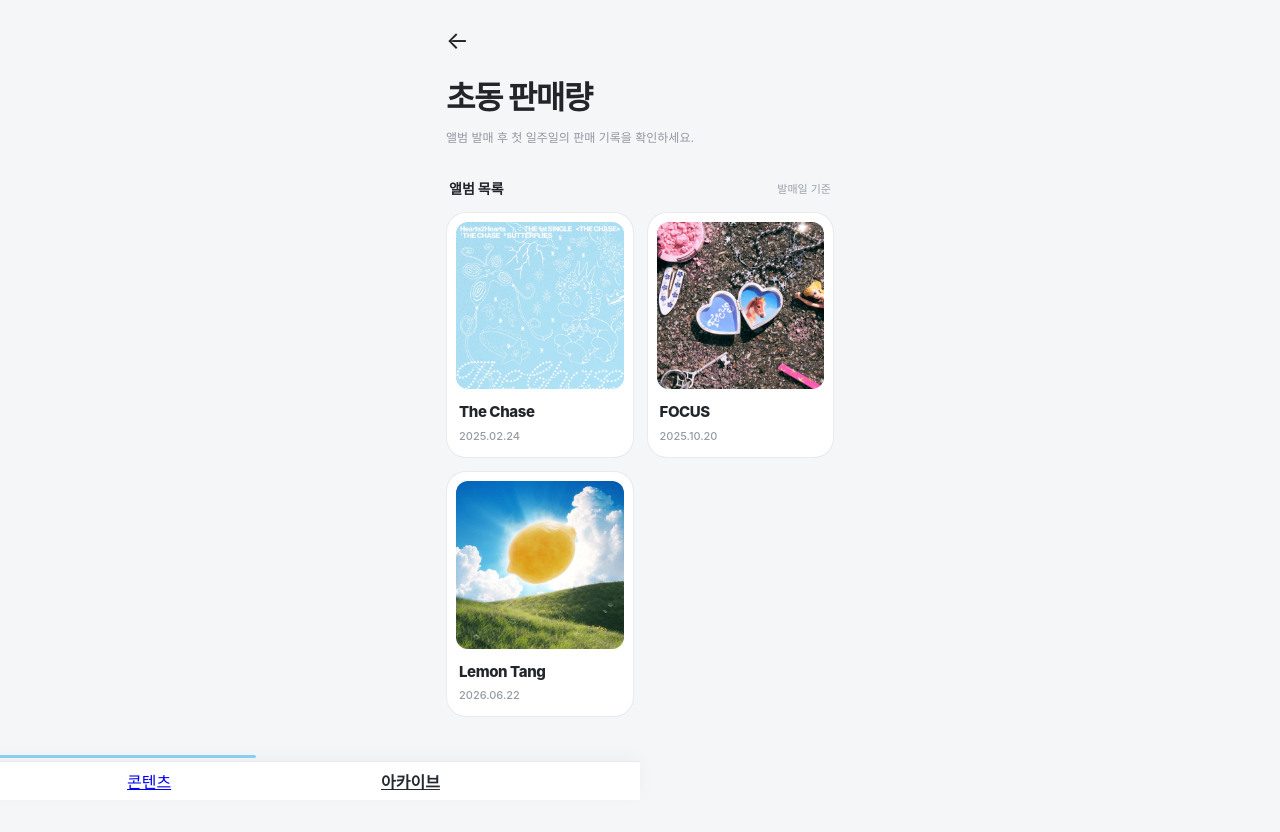
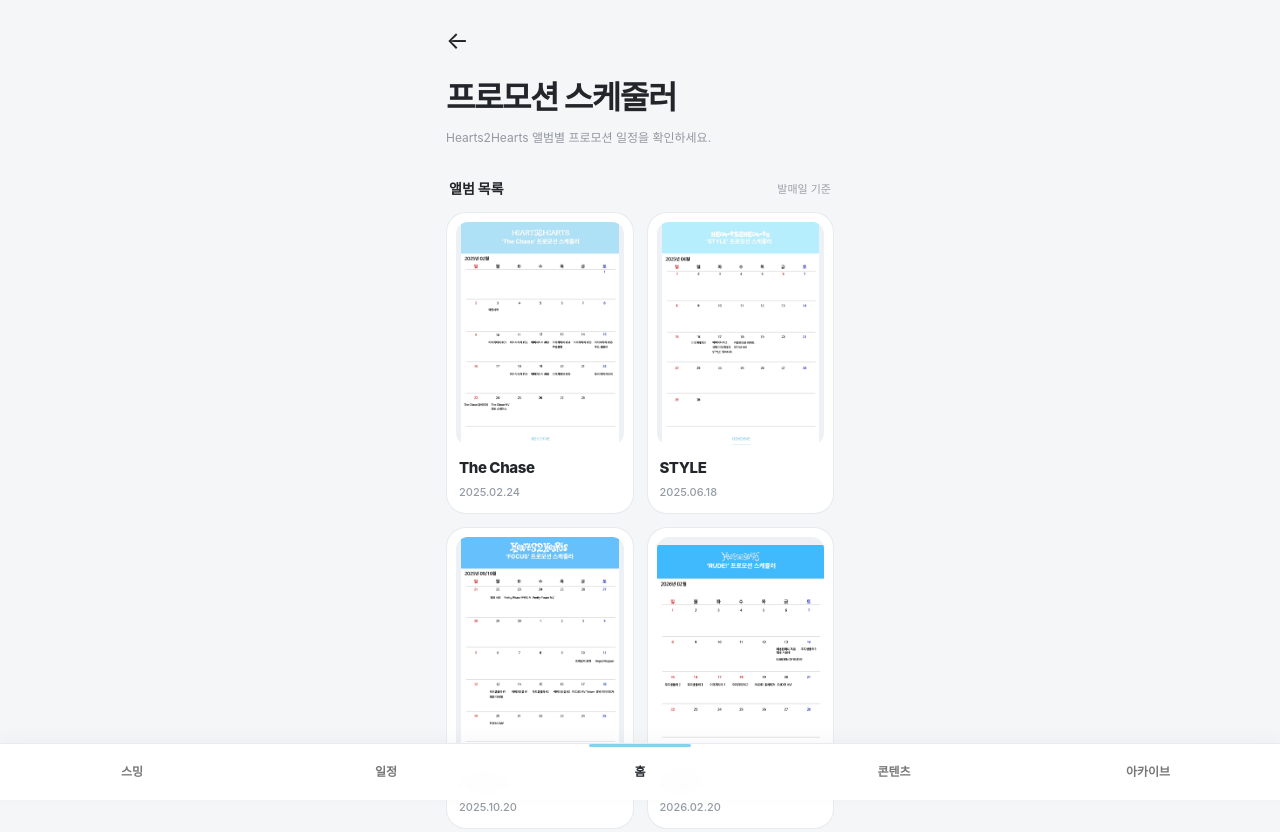
Before and after one commit to H2HCHIVE/h2hchive-app, a plain HTML site: page sales.html in a window 1280 px wide. Shown: the top 832 px of the page. Drawn offline with Linux system fonts and the light colour scheme.

Commit message:
Update sales.html

```diff
--- a/sales.html
+++ b/sales.html
@@ -4,7 +4,7 @@
 <meta charset="UTF-8">
 <meta name="viewport" content="width=device-width, initial-scale=1.0, viewport-fit=cover">
 
-<title>초동 판매량 | H2HCHIVE</title>
+<title>프로모션 스케줄러 | H2HCHIVE</title>
 
 <style>
 :root {
@@ -44,6 +44,8 @@ a:focus-visible {
     outline: 3px solid var(--blue);
     outline-offset: 3px;
 }
+
+/* 페이지 */
 
 .page {
     width: 100%;
@@ -115,7 +117,7 @@ a:focus-visible {
     font-size: 11px;
 }
 
-/* 2열 그리드 */
+/* 2열 앨범 그리드 */
 
 .album-list {
     display: grid;
@@ -144,11 +146,14 @@ a:focus-visible {
     border-color: var(--blue);
 }
 
-/* 앨범 커버 */
+/* 프로모션 이미지 미리보기 */
 
 .album-art-wrap {
+    display: flex;
+    align-items: center;
+    justify-content: center;
     width: 100%;
-    aspect-ratio: 1 / 1;
+    aspect-ratio: 3 / 4;
     overflow: hidden;
     border-radius: 12px;
     background: #edf1f5;
@@ -158,7 +163,22 @@ a:focus-visible {
     display: block;
     width: 100%;
     height: 100%;
-    object-fit: cover;
+    object-fit: contain;
+    object-position: center;
+}
+
+.preview-error {
+    display: flex;
+    align-items: center;
+    justify-content: center;
+    width: 100%;
+    height: 100%;
+    padding: 10px;
+    color: #9298a2;
+    font-size: 11px;
+    line-height: 1.6;
+    text-align: center;
+    overflow-wrap: anywhere;
 }
 
 .album-info {
@@ -176,13 +196,13 @@ a:focus-visible {
 }
 
 .album-date {
-    margin-top: 6px;
+    margin: 6px 0 0;
     color: #959ba4;
     font-size: 11px;
     font-weight: 500;
 }
 
-/* 상세 화면 */
+/* 앨범 상세 화면 */
 
 #viewer {
     display: none;
@@ -201,6 +221,7 @@ a:focus-visible {
     font-size: 29px;
     font-weight: 850;
     letter-spacing: -1px;
+    line-height: 1.3;
     overflow-wrap: anywhere;
 }
 
@@ -255,25 +276,7 @@ a:focus-visible {
     font-size: 13px;
 }
 
-/* 하단 메뉴 */
-
-.bottom-nav {
-    position: fixed;
-    left: 50%;
-    bottom: 0;
-    z-index: 1000;
-    display: grid;
-    grid-template-columns: repeat(5, minmax(0, 1fr));
-    width: 100%;
-    max-width: 420px;
-    padding: 7px 5px calc(7px + env(safe-area-inset-bottom, 0px));
-    transform: translateX(-50%);
-    border-top: 1px solid rgba(229, 233, 238, .9);
-    background: rgba(255, 255, 255, .96);
-    box-shadow: 0 -4px 18px rgba(0, 0, 0, .035);
-    backdrop-filter: blur(14px);
-    -webkit-backdrop-filter: blur(14px);
-}
+/* 하단 메뉴 - 초동 판매량 페이지 디자인 적용 */
 
 .bottom-nav {
     position: fixed;
@@ -286,16 +289,38 @@ a:focus-visible {
     grid-template-columns: repeat(5, minmax(0, 1fr));
 
     width: 100%;
-    max-width: none;
-
+    margin: 0;
     padding: 7px 5px calc(7px + env(safe-area-inset-bottom, 0px));
 
+    border: 0;
     border-top: 1px solid rgba(229, 233, 238, .9);
     background: rgba(255, 255, 255, .96);
     box-shadow: 0 -4px 18px rgba(0, 0, 0, .035);
 
     backdrop-filter: blur(14px);
     -webkit-backdrop-filter: blur(14px);
+}
+
+.bottom-nav a {
+    position: relative;
+    display: flex;
+    align-items: center;
+    justify-content: center;
+
+    width: 100%;
+    min-width: 0;
+    min-height: 42px;
+    padding: 0 2px;
+
+    color: #777;
+    text-decoration: none;
+    text-align: center;
+    font-size: 12px;
+    line-height: 1.2;
+    font-weight: 600;
+    white-space: nowrap;
+
+    -webkit-tap-highlight-color: transparent;
 }
 
 .bottom-nav a.active {
@@ -349,6 +374,11 @@ a:focus-visible {
         font-size: 10px;
     }
 
+    .bottom-nav {
+        padding-right: 3px;
+        padding-left: 3px;
+    }
+
     .bottom-nav a {
         font-size: 10px;
     }
@@ -370,15 +400,17 @@ a:focus-visible {
 <div class="page">
 
     <!-- 앨범 목록 화면 -->
-    <section id="listView" aria-label="앨범 목록">
+    <section id="listView" aria-label="프로모션 앨범 목록">
 
         <header class="top-header">
-            <a class="back-btn" href="archive.html" aria-label="아카이브로 돌아가기">←</a>
+            <a class="back-btn"
+               href="archive.html"
+               aria-label="아카이브로 돌아가기">←</a>
 
-            <h1 class="page-title">초동 판매량</h1>
+            <h1 class="page-title">프로모션 스케줄러</h1>
 
             <p class="subtitle">
-                앨범 발매 후 첫 일주일의 판매 기록을 확인하세요.
+                Hearts2Hearts 앨범별 프로모션 일정을 확인하세요.
             </p>
         </header>
 
@@ -389,14 +421,14 @@ a:focus-visible {
                 <span class="section-caption">발매일 기준</span>
             </div>
 
-            <div class="album-list" id="list"></div>
+            <div class="album-list" id="albumList"></div>
 
         </main>
 
     </section>
 
     <!-- 앨범 상세 화면 -->
-    <section id="viewer" aria-label="앨범 초동 상세">
+    <section id="viewer" aria-label="앨범 프로모션 상세">
 
         <header class="detail-header">
             <button
@@ -409,12 +441,12 @@ a:focus-visible {
 
         <main class="detail-content">
 
-            <h2 class="albumTitle" id="albumTitle"></h2>
+            <h2 class="albumTitle" id="detailTitle"></h2>
 
-            <div class="detail-subtitle" id="albumDate"></div>
+            <div class="detail-subtitle" id="detailDate"></div>
 
             <div class="image-heading">
-                <strong>초동 기록</strong>
+                <strong>프로모션 일정</strong>
             </div>
 
             <div class="imageBox" id="imageBox"></div>
@@ -425,12 +457,13 @@ a:focus-visible {
 
 </div>
 
+<!-- 하단 메뉴 -->
 <nav class="bottom-nav" aria-label="주요 메뉴">
     <a href="stream.html">스밍</a>
     <a href="schedule.html">일정</a>
-    <a href="index.html">홈</a>
+    <a href="index.html" class="active" aria-current="page">홈</a>
     <a href="content.html">콘텐츠</a>
-    <a href="archive.html" class="active" aria-current="page">아카이브</a>
+    <a href="archive.html">아카이브</a>
 </nav>
 
 <script>
@@ -438,70 +471,71 @@ const albums = [
     {
         title: "The Chase",
         date: "2025.02.24",
-        cover: "TheChase-cover.jpg",
-        images: [
-            "TheChase-sales.png"
-        ]
+        images: ["TheChase-scheduler.jpg"]
+    },
+    {
+        title: "STYLE",
+        date: "2025.06.18",
+        images: ["STYLE-scheduler.jpg"]
     },
     {
         title: "FOCUS",
         date: "2025.10.20",
-        cover: "FOCUS-cover.jpg",
-        images: [
-            "FOCUS-sales.png"
-        ]
+        images: ["FOCUS-scheduler.jpg"]
+    },
+    {
+        title: "RUDE!",
+        date: "2026.02.20",
+        images: ["RUDE-scheduler.jpg"]
     },
     {
         title: "Lemon Tang",
         date: "2026.06.22",
-        cover: "LemonTang-cover.jpg",
-        images: [
-            "LemonTang-sales.png"
-        ]
+        images: ["LemonTang-scheduler.jpg"]
+    },
+    {
+        title: "ICONIC HEART",
+        date: "2026.08.12",
+        images: ["ICONICHEART-scheduler.png"]
     }
 ];
 
-const list = document.getElementById("list");
 const listView = document.getElementById("listView");
 const viewer = document.getElementById("viewer");
-const albumTitle = document.getElementById("albumTitle");
-const albumDate = document.getElementById("albumDate");
+const albumList = document.getElementById("albumList");
+const detailTitle = document.getElementById("detailTitle");
+const detailDate = document.getElementById("detailDate");
 const imageBox = document.getElementById("imageBox");
 
 function renderList() {
-    list.innerHTML = "";
+    albumList.innerHTML = "";
 
     albums.forEach((album, index) => {
         const card = document.createElement("button");
         card.type = "button";
         card.className = "album-card";
-        card.setAttribute("aria-label", album.title + " 초동 기록 보기");
+        card.setAttribute(
+            "aria-label",
+            album.title + " 프로모션 일정 보기"
+        );
 
-        const artWrap = document.createElement("div");
-        artWrap.className = "album-art-wrap";
+        const preview = document.createElement("div");
+        preview.className = "album-art-wrap";
 
-        const art = document.createElement("img");
-        art.className = "album-art";
-        art.src = album.cover;
-        art.alt = album.title + " 앨범 커버";
-        art.loading = "lazy";
+        const img = document.createElement("img");
+        img.className = "album-art";
+        img.src = album.images[0];
+        img.alt = album.title + " 프로모션 일정 미리보기";
+        img.loading = "lazy";
 
-        art.addEventListener("error", () => {
-            artWrap.style.display = "flex";
-            artWrap.style.alignItems = "center";
-            artWrap.style.justifyContent = "center";
-
-            const fallback = document.createElement("span");
-            fallback.style.padding = "10px";
-            fallback.style.color = "#9298a2";
-            fallback.style.fontSize = "11px";
-            fallback.style.textAlign = "center";
-            fallback.textContent = "앨범 커버를 불러올 수 없습니다.";
-
-            art.replaceWith(fallback);
+        img.addEventListener("error", function () {
+            const error = document.createElement("div");
+            error.className = "preview-error";
+            error.textContent = "이미지를 불러올 수 없습니다.";
+            img.replaceWith(error);
         }, { once: true });
 
-        artWrap.appendChild(art);
+        preview.appendChild(img);
 
         const info = document.createElement("div");
         info.className = "album-info";
@@ -510,16 +544,16 @@ function renderList() {
         name.className = "album-name";
         name.textContent = album.title;
 
-        const date = document.createElement("div");
+        const date = document.createElement("p");
         date.className = "album-date";
         date.textContent = album.date;
 
         info.append(name, date);
-        card.append(artWrap, info);
+        card.append(preview, info);
 
         card.addEventListener("click", () => openAlbum(index));
 
-        list.appendChild(card);
+        albumList.appendChild(card);
     });
 }
 
@@ -528,18 +562,18 @@ function openAlbum(index) {
 
     if (!album) return;
 
-    albumTitle.textContent = album.title;
-    albumDate.textContent = "발매일 · " + album.date;
+    detailTitle.textContent = album.title;
+    detailDate.textContent = "발매일 · " + album.date;
     imageBox.innerHTML = "";
 
     album.images.forEach((src) => {
         const img = document.createElement("img");
 
         img.src = src;
-        img.alt = album.title + " 초동 판매량";
+        img.alt = album.title + " 프로모션 일정";
         img.loading = "lazy";
 
-        img.addEventListener("error", () => {
+        img.addEventListener("error", function () {
             const error = document.createElement("div");
             error.className = "image-error";
 
@@ -575,7 +609,10 @@ function showList() {
     });
 }
 
-document.getElementById("backToList").addEventListener("click", showList);
+document.getElementById("backToList").addEventListener(
+    "click",
+    showList
+);
 
 renderList();
 </script>
```
